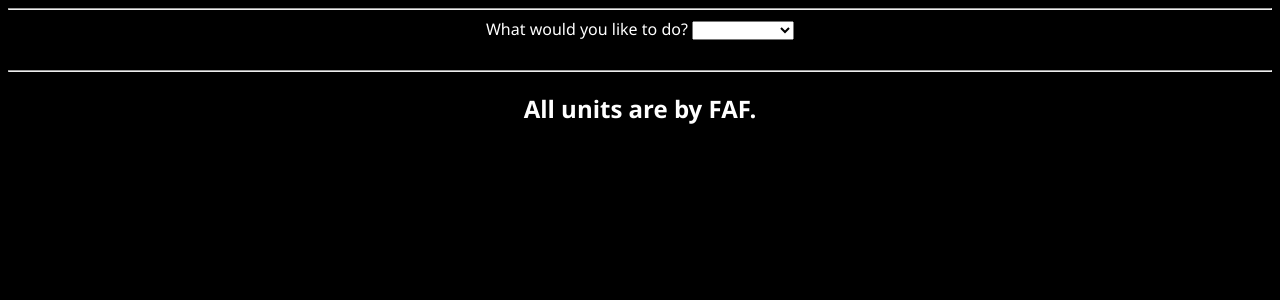
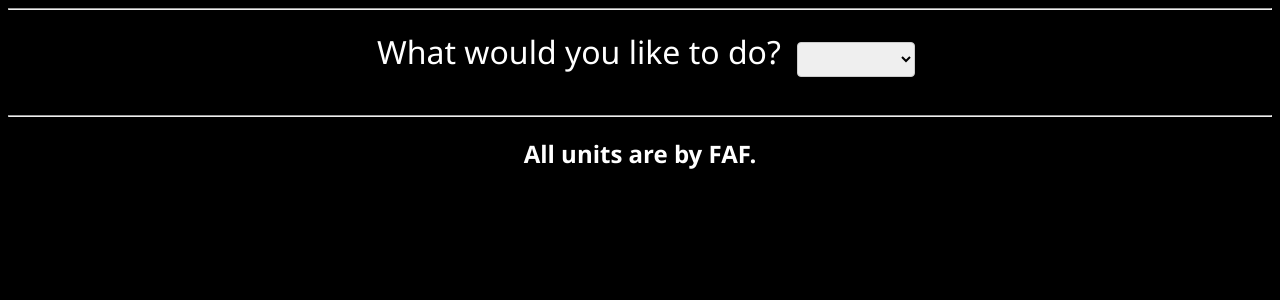
Before and after one commit to Someone-That/Supreme-Database, a Flask app: page /manage-units in a window 1280 px wide. Shown: the part 81-381 px from the top of the page. Run offline with Flask 3, Linux system fonts and the light colour scheme; some libraries are stand-ins or nearby versions.

Commit message:
work on css for manage units form

```diff
--- a/static/css/style.css
+++ b/static/css/style.css
@@ -27,6 +27,34 @@ header
     justify-content: flex-end;
     align-items: baseline;
     padding: 0px 5%;
+}
+
+#form-container
+{
+    border-radius: 5px;
+    background-color: #242424;
+    margin-left: 25%;
+    margin-right: 25%;
+}
+
+label
+{
+    padding: 12px 12px 12px;
+    display: inline-block;
+    font-size: 1.2em;
+}
+
+input[type=text], select
+{
+    padding: 8px;
+    border: 1px solid #ccc;
+    border-radius: 4px;
+    resize: vertical;
+}
+
+#desire
+{
+    font-size: 2em;
 }
 
 .home-grid3
--- a/templates/manage_units.html
+++ b/templates/manage_units.html
@@ -2,7 +2,7 @@
 {% block content %}
 
 <form id="manage units form" method="post" enctype="multipart/form-data">
-    <label>What would you like to do?</label>
+    <label id="desire" for="submit desire">What would you like to do?</label>
     <select id="submit desire" name="submit desire" onchange="submitAction('submitting desire')">
         {% if save_data['submit desire value'] %}
         <option value="{{save_data['submit desire value']}}">{{save_data['submit desire display']}}</option>
@@ -16,6 +16,8 @@
     <br><br>
 
     <input type="hidden" id="is_submitting_desire" name="form_action" value="submit form">
+
+    <div id="form-container">
 
     {% if desire == "delete" %}
 
@@ -155,6 +157,7 @@
     <input type="submit" value="Submit">
     {% endif %}
     {% endif %}
+    </div>
 </form>
 
 <script>
```
